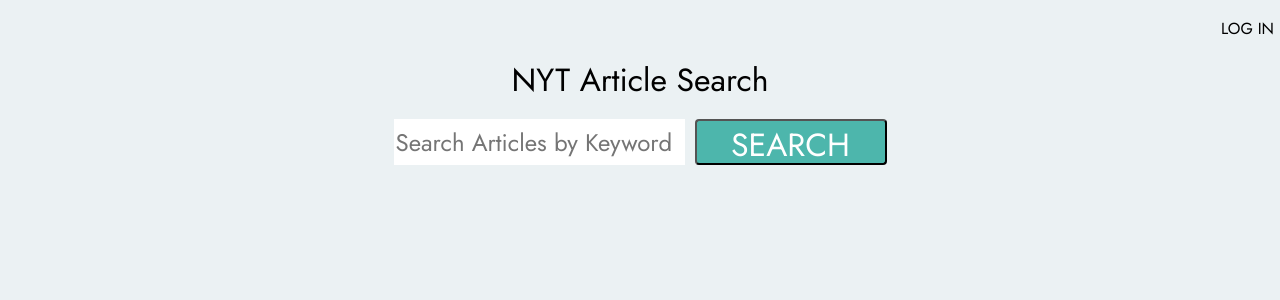
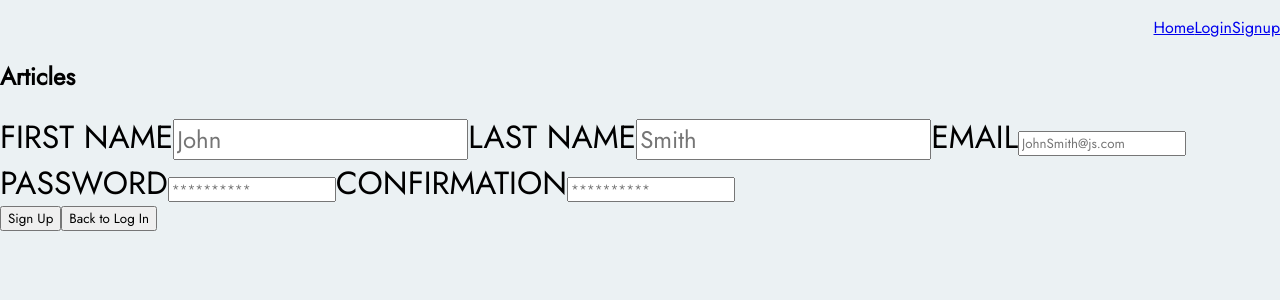
Before and after one commit to kcontreras01/Articles, a React (Create React App) app in the folder react_articles/: page /signup in a window 1280 px wide. Shown: the top 300 px of the page. Built offline with nearby package versions, Linux system fonts and the light colour scheme.

Commit message:
react router working

```diff
--- a/react_articles/package.json
+++ b/react_articles/package.json
@@ -7,7 +7,7 @@
     "materialize-css": "^0.100.2",
     "react": "^16.2.0",
     "react-dom": "^16.13.1",
-    "react-router-dom": "^4.2.2",
+    "react-router-dom": "^4.3.1",
     "react-scripts": "1.0.17",
     "react-text-loop": "^1.1.0"
   },
--- a/react_articles/src/App.js
+++ b/react_articles/src/App.js
@@ -1,13 +1,50 @@
 import React from 'react';
 import './App.css';
+import './styles/buttons.css';
+import {
+  BrowserRouter as Router,
+  Route,
+  Link,
+  Switch
+} from "react-router-dom"
 
 import Content from './components/Content';
+import Login from './components/Login';
+import SignUp from './components/Signup';
 
 function App() {
   return (
-    <div className="App">
-      <Content />
+    <Router>
+    <div>
+      <nav>
+        <ul>
+          <li>
+            <Link to="/">Home</Link>
+          </li>
+          <li>
+            <Link to="/login">Login</Link>
+          </li>
+          <li>
+            <Link to="/signup">Signup</Link>
+          </li>
+        </ul>
+      </nav>
+
+      {/* A <Switch> looks through its children <Route>s and
+          renders the first one that matches the current URL. */}
+      <Switch>
+        <Route path="/login">
+          <Login />
+        </Route>
+        <Route path="/signup">
+          <SignUp />
+        </Route>
+        <Route path="/">
+          <Content />
+        </Route>
+      </Switch>
     </div>
+  </Router>
   )
 }
 
--- a/react_articles/src/Components/Content.js
+++ b/react_articles/src/Components/Content.js
@@ -1,8 +1,5 @@
-import React, { Component, Fragment } from "react";
+import React, { Component } from "react";
 import ArticlesView from "./ArticlesView";
-import AccountPage from "./AccountPage";
-// import AddPage from "./AddPage";
-import EditPage from "./EditPage";
 import Nav from './Nav';
 import axios from "axios";
 import Searchbar from './Searchbar';
@@ -102,7 +99,6 @@ class Content extends Component {
   render() {
     return (
       <div>
-        <Nav user={this.state.user} />
 
         <Searchbar sendSearchResults={this.setSearchResults}/>
 
--- a/react_articles/src/Components/Login.js
+++ b/react_articles/src/Components/Login.js
@@ -1,15 +1,11 @@
 import React, { Component } from 'react';
-//import {TextLoop, Link, BodyText} from 'react-text-loop'
 import axios from 'axios';
+import Cookies from '../helpers/Cookies';
 
-// login component
-// this will render when the user auth mode is set to login
 class Login extends Component {
   constructor(){
     super();
-    // set default state
     this.state = {
-      // we have 2 inputs that we will be changing
       inputs: {
         email: '',
         password: ''
@@ -23,7 +19,7 @@ class Login extends Component {
   login(e){
     e.preventDefault(); // prevent default form action
     // send request to make sure the email and password are correct
-    axios.post(`${this.props.url}/login`, this.state.inputs)
+    axios.post('/login', this.state.inputs)
       .then(res => { // set the user based off of the response
         this.props.setUser(res.data);
       })
@@ -97,7 +93,7 @@ class Login extends Component {
 
           <div className="form-buttons">
             <button type="submit" className="login-form-button">Log In</button>
-            <button onClick={this.props.toggleMode} className="login-form-button">Sign Up</button>
+
           </div>
         </form>
       </div>
--- a/react_articles/src/Components/Nav.js
+++ b/react_articles/src/Components/Nav.js
@@ -1,8 +1,17 @@
 import React, {Fragment} from 'react'
-import '../styles/nav.css';
+import {
+  BrowserRouter as Router,
+  Switch,
+  Route,
+  Link
+} from "react-router-dom"
+import Login from './Login'
+import '../styles/nav.css'
 
 const Nav = ({user}) => {
     return (
+      <Router>
+        <div>
         <nav>
           <ul>
             {user ? (
@@ -22,9 +31,7 @@ const Nav = ({user}) => {
 
             <Fragment>
             <li>
-              <button className="navButton">
-                LOG IN
-              </button>
+              <Link exact="true" to="/login" className="navButton">LOG IN</Link>
             </li>
             </Fragment>
           }
@@ -32,6 +39,14 @@ const Nav = ({user}) => {
 
           </ul>
         </nav>
+
+        <Switch>
+          <Route path="/login">
+            <Login />
+          </Route>
+        </Switch>
+        </div>
+        </Router>
     )
 }
 
--- a/react_articles/src/styles/articles-view.css
+++ b/react_articles/src/styles/articles-view.css
@@ -1,27 +1,3 @@
-.button {
-  width: 6em;
-  height: 30px;
-  background-color: #80cbc4;
-  color: white;
-}
-
-.saveButton {
-  width: 6em;
-  height: 46px;
-  background-color: white;
-  margin-left: 10px;
-  color: #4db6ac;
-  font-size: 2em;
-  border-radius: 4px;
-  cursor: pointer;
-}
-
-.returnButton {
-  display: flex;
-  justify-content: center;
-  margin: 2.5em auto;
-}
-
 /* Extra small devices (phones, 600px and down) */
 @media only screen and (min-width: 300px) {
     .showArticle {
--- /dev/null
+++ b/react_articles/src/styles/buttons.css
@@ -0,0 +1,23 @@
+.button {
+    width: 6em;
+    height: 30px;
+    background-color: #80cbc4;
+    color: white;
+}
+
+.saveButton {
+    width: 6em;
+    height: 46px;
+    background-color: white;
+    margin-left: 10px;
+    color: #4db6ac;
+    font-size: 2em;
+    border-radius: 4px;
+    cursor: pointer;
+}
+
+.returnButton {
+    display: flex;
+    justify-content: center;
+    margin: 2.5em auto;
+}
--- a/react_articles/src/styles/nav.css
+++ b/react_articles/src/styles/nav.css
@@ -26,6 +26,8 @@ span {
   border: none;
   font-size: 1em;
   background: none;
+  text-decoration: none;
+  color: black;
 }
 
 .navButton:hover {
```
Also changed, not shown: 1 other file (tests, documents, lock files or other folders).
